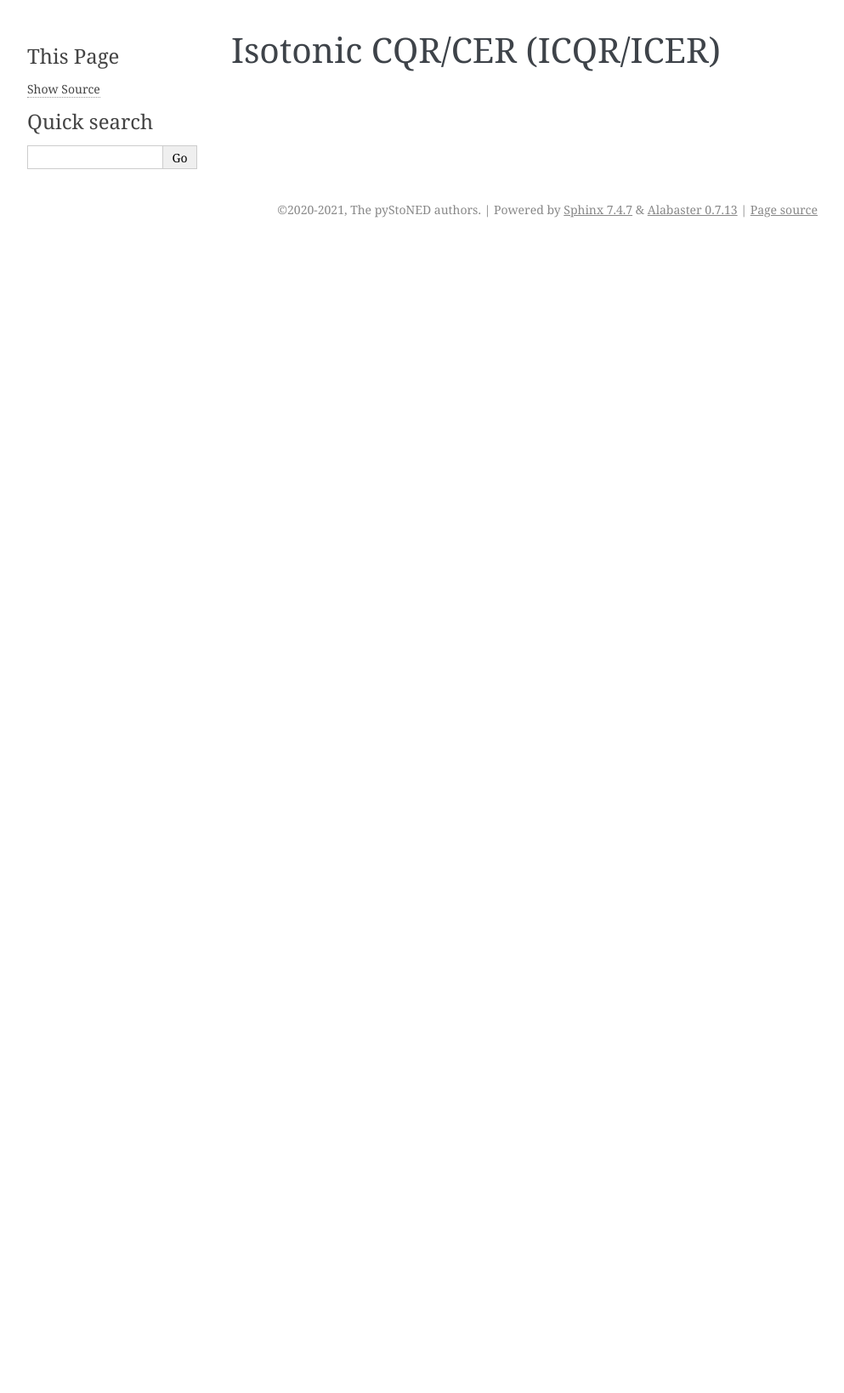
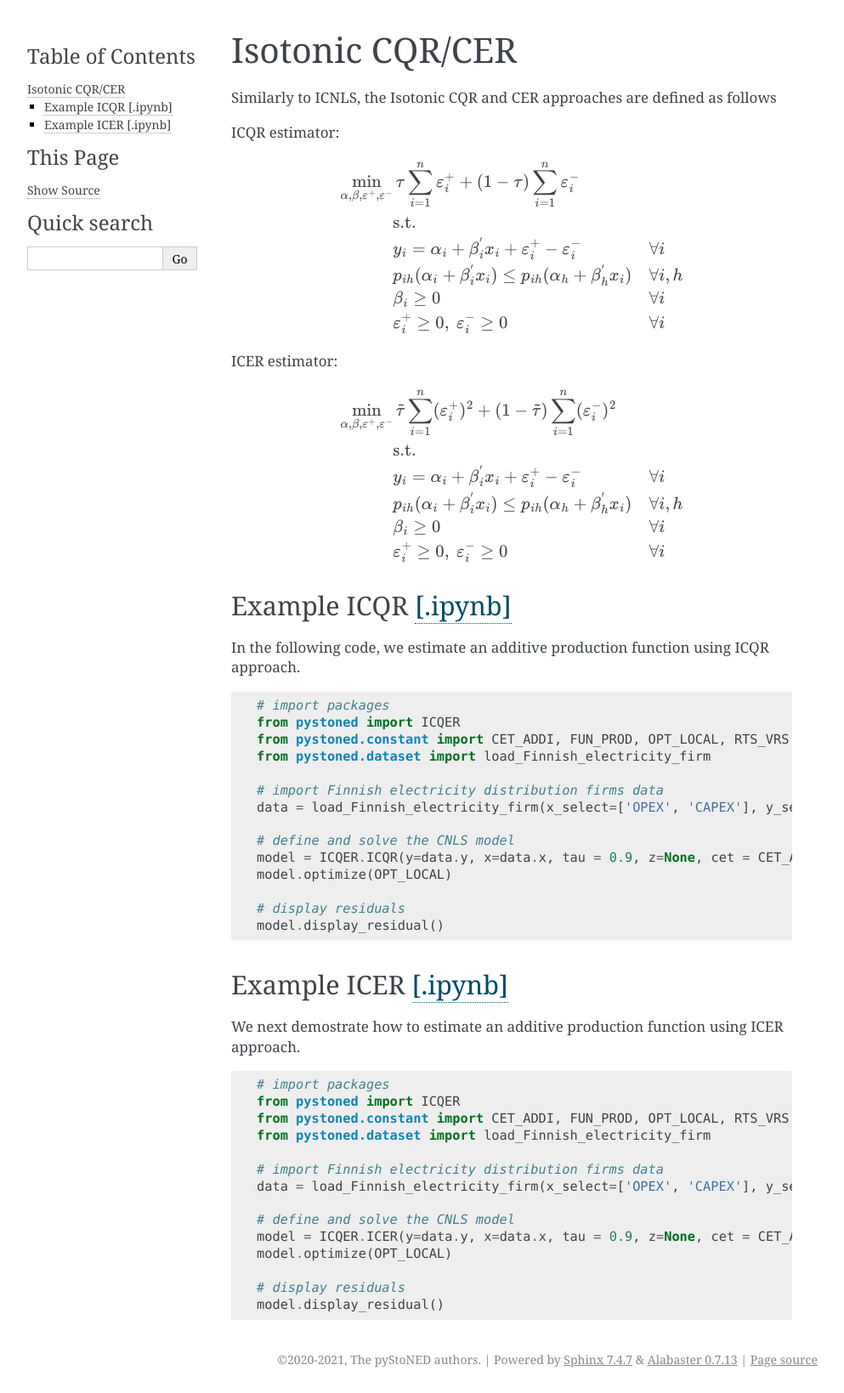
Before and after one commit to ds2010/pyStoNED, a Sphinx documentation site: the page built from doc/sphinx/examples/Monotonic/icqer.rst, in a window 1280 px wide. Shown: the whole page at 85% size, without its empty margins (148-1141 px from the left). Built offline with Sphinx 7.4.7, drawn with Linux system fonts in a browser that asks for light colours; before the commit the page ends 900 px from its top, so only the background shows below that.

Commit message:
doc(ICQR/ICER): add ICQR and ICER example

```diff
--- a/doc/sphinx/examples/Monotonic/icqer.rst
+++ b/doc/sphinx/examples/Monotonic/icqer.rst
@@ -1,3 +1,81 @@
-===============================
-Isotonic CQR/CER (ICQR/ICER)
-===============================
+=======================
+Isotonic CQR/CER
+=======================
+
+Similarly to ICNLS, the Isotonic CQR and CER approaches are defined as follows
+
+ICQR estimator:
+
+.. math::
+    :nowrap:
+
+    \begin{alignat*}{2}
+    \underset{\mathbf{\alpha},\mathbf{\beta },{{\mathbf{\varepsilon }}^{\text{+}}},{{\mathbf{\varepsilon }}^{-}}}{\mathop{\min }}&\,
+    \tau \sum\limits_{i=1}^{n}{\varepsilon _{i}^{+}}+(1-\tau )\sum\limits_{i=1}^{n}{\varepsilon _{i}^{-}}  &{}& \\
+    & \text{s.t.} \\
+    & y_i=\mathbf{\alpha}_i+ \beta_i^{'}x_i+\varepsilon _i^{+}-\varepsilon _i^{-} &\quad& \forall i\\
+    & p_{ih}(\mathbf{\alpha}_i+\beta_{i}^{'}x_i) \le p_{ih}(\mathbf{\alpha}_h+\beta _h^{'}x_i)  &{}& \forall i,h \\
+    & \beta_i\ge 0 &{}& \forall i \\
+    & \varepsilon _i^{+}\ge 0,\ \varepsilon_i^{-} \ge 0 &{}& \forall i
+    \end{alignat*}
+
+ICER estimator:
+
+.. math::
+    :nowrap:
+
+    \begin{alignat*}{2}
+    \underset{\mathbf{\alpha},\mathbf{\beta},{{\mathbf{\varepsilon }}^{\text{+}}},{\mathbf{\varepsilon }}^{-}}{\mathop{\min}}&\,
+    \tilde{\tau} \sum\limits_{i=1}^n(\varepsilon _i^{+})^2+(1-\tilde{\tau} )\sum\limits_{i=1}^n(\varepsilon_i^{-})^2   &{}&  \\
+    & \text{s.t.} \\
+    & y_i=\mathbf{\alpha}_i+ \beta_i^{'}x_i+\varepsilon _i^{+}-\varepsilon _i^{-} &\quad& \forall i\\
+    & p_{ih}(\mathbf{\alpha}_i+\beta_{i}^{'}x_i) \le p_{ih}(\mathbf{\alpha}_h+\beta _h^{'}x_i)  &{}& \forall i,h \\
+    & \beta_i\ge 0 &{}& \forall i \\
+    & \varepsilon _i^{+}\ge 0,\ \varepsilon_i^{-} \ge 0 &{}& \forall i
+    \end{alignat*}
+
+
+Example ICQR `[.ipynb] <https://colab.research.google.com/github/ds2010/pyStoNED/blob/master/notebooks/ICQR.ipynb>`_
+------------------------------------------------------------------------------------------------------------------------
+
+In the following code, we estimate an additive production function using ICQR approach.
+
+.. code:: python
+
+        # import packages
+        from pystoned import ICQER
+        from pystoned.constant import CET_ADDI, FUN_PROD, OPT_LOCAL, RTS_VRS
+        from pystoned.dataset import load_Finnish_electricity_firm
+
+        # import Finnish electricity distribution firms data
+        data = load_Finnish_electricity_firm(x_select=['OPEX', 'CAPEX'], y_select=['Energy'])
+
+        # define and solve the CNLS model
+        model = ICQER.ICQR(y=data.y, x=data.x, tau = 0.9, z=None, cet = CET_ADDI, fun = FUN_PROD, rts = RTS_VRS)
+        model.optimize(OPT_LOCAL)
+
+        # display residuals
+        model.display_residual()
+
+
+Example ICER `[.ipynb] <https://colab.research.google.com/github/ds2010/pyStoNED/blob/master/notebooks/ICER.ipynb>`_
+-----------------------------------------------------------------------------------------------------------------------
+
+We next demostrate how to estimate an additive production function using ICER approach.
+
+.. code:: python
+
+        # import packages
+        from pystoned import ICQER
+        from pystoned.constant import CET_ADDI, FUN_PROD, OPT_LOCAL, RTS_VRS
+        from pystoned.dataset import load_Finnish_electricity_firm
+
+        # import Finnish electricity distribution firms data
+        data = load_Finnish_electricity_firm(x_select=['OPEX', 'CAPEX'], y_select=['Energy'])
+
+        # define and solve the CNLS model
+        model = ICQER.ICER(y=data.y, x=data.x, tau = 0.9, z=None, cet = CET_ADDI, fun = FUN_PROD, rts = RTS_VRS)
+        model.optimize(OPT_LOCAL)
+
+        # display residuals
+        model.display_residual()
```
Also changed, not shown: 2 other files.
